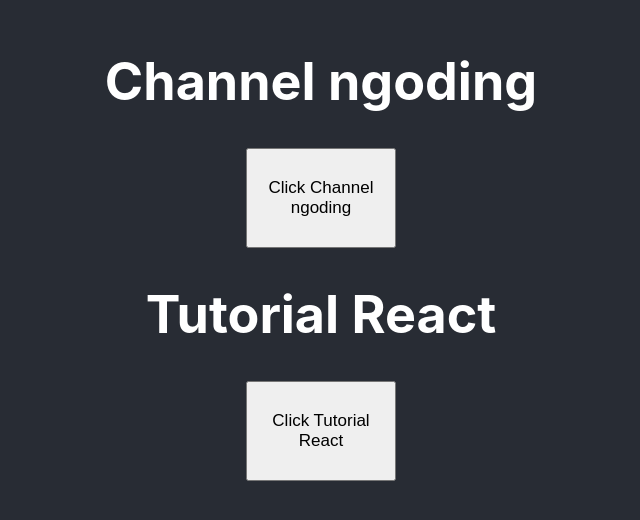
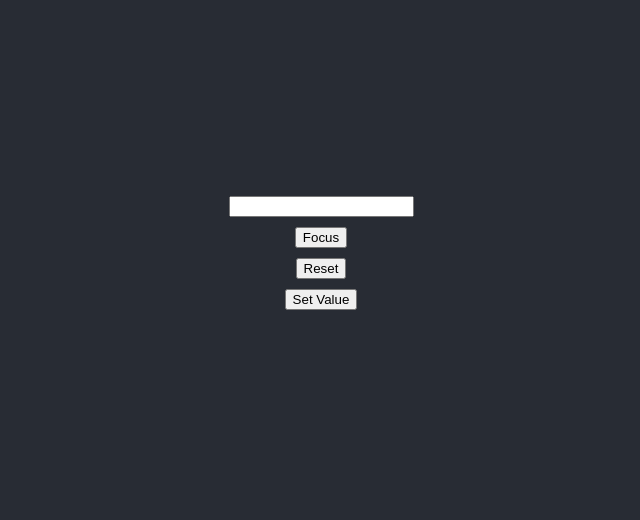
Before and after one commit to isti20/learn-reactjs, a React (Create React App) app: page / in a window 1280 px wide. Shown: the part 152-672 px from the top of the page, without its empty margins (319-959 px from the left). Built offline with nearby package versions, Linux system fonts and the light colour scheme.

Commit message:
References in Class Component

```diff
--- a/src/App.js
+++ b/src/App.js
@@ -15,6 +15,9 @@ import Conditional5 from './components/rendering/Conditional5';
 import EventFunctional from './components/eventHandler/EventFunctional';
 import EventClass1 from './components/eventHandler/EventClass1';
 import EventClass2 from './components/eventHandler/EventClass2';
+import RefComponent1 from './components/refComponent/RefComponent1';
+import RefComponent2 from './components/refComponent/RefComponent2';
+import RefComponent3 from './components/refComponent/RefComponent3';
 
 function App() {
   // const name = "Ngoding Channel"
@@ -23,7 +26,10 @@ function App() {
   return (
     <div className="App">
       <header className="App-header">
-        <EventClass2 />
+        <RefComponent3 />
+        {/* <RefComponent2 /> */}
+        {/* <RefComponent1 /> */}
+        {/* <EventClass2 /> */}
         {/* <EventClass1 /> */}
         {/* <EventFunctional /> */}
         {/* <Conditional5 /> */}
--- /dev/null
+++ b/src/components/refComponent/RefComponent1.jsx
@@ -0,0 +1,34 @@
+import React, { Component } from 'react'
+
+class RefComponent1 extends Component {
+    handleFocus = () => {
+        const element = document.getElementById("focus")
+        element.focus()
+    }
+
+    handleReset = () => {
+        const element = document.getElementById("focus")
+        element.value = ""
+    }
+
+    handleSetValue = () => {
+        const element = document.getElementById("focus")
+        element.value = "Tutorial reactjs"
+    }
+
+    render() {
+        return (
+            <div>
+                <input type="text" id="focus"/>
+                <br />
+                <button onClick={this.handleFocus}>Focus</button>
+                <br />
+                <button onClick={this.handleReset}>Reset</button>
+                <br />
+                <button onClick={this.handleSetValue}>Set Value</button>
+            </div>
+        )
+    }
+}
+
+export default RefComponent1
--- /dev/null
+++ b/src/components/refComponent/RefComponent2.jsx
@@ -0,0 +1,37 @@
+import React, { Component } from 'react'
+
+class RefComponent2 extends Component {
+
+    inputRef = React.createRef()
+
+    handleFocus = () => {
+        const element = this.inputRef.current
+        element.focus()
+    }
+
+    handleReset = () => {
+        const element = this.inputRef.current
+        element.value = ""
+    }
+
+    handleSetValue = () => {
+        const element = this.inputRef.current
+        element.value = "Tutorial reactjs"
+    }
+
+    render() {
+        return (
+            <div>
+                <input type="text" id="focus" ref={this.inputRef}/>
+                <br />
+                <button onClick={this.handleFocus}>Focus</button>
+                <br />
+                <button onClick={this.handleReset}>Reset</button>
+                <br />
+                <button onClick={this.handleSetValue}>Set Value</button>
+            </div>
+        )
+    }
+}
+
+export default RefComponent2
--- /dev/null
+++ b/src/components/refComponent/RefComponent3.jsx
@@ -0,0 +1,39 @@
+import React, { Component } from 'react'
+
+class RefComponent3 extends Component {
+
+    handleInputRef = (inputComponent) => {
+        this.inputComponent = inputComponent
+    }
+
+    handleFocus = () => {
+        const element = this.inputComponent
+        element.focus()
+    }
+
+    handleReset = () => {
+        const element = this.inputComponent
+        element.value = ""
+    }
+
+    handleSetValue = () => {
+        const element = this.inputComponent
+        element.value = "Tutorial ref component"
+    }
+
+    render() {
+        return (
+            <div>
+                <input type="text" ref={this.handleInputRef}/>
+                <br />
+                <button onClick={this.handleFocus}>Focus</button>
+                <br />
+                <button onClick={this.handleReset}>Reset</button>
+                <br />
+                <button onClick={this.handleSetValue}>Set Value</button>
+            </div>
+        )
+    }
+}
+
+export default RefComponent3
```
Also changed, not shown: src/components/refComponent/RefComponent4.jsx (added, +22 -0 lines), src/components/refComponent/TextRefComponent4.jsx (added, +16 -0 lines).
